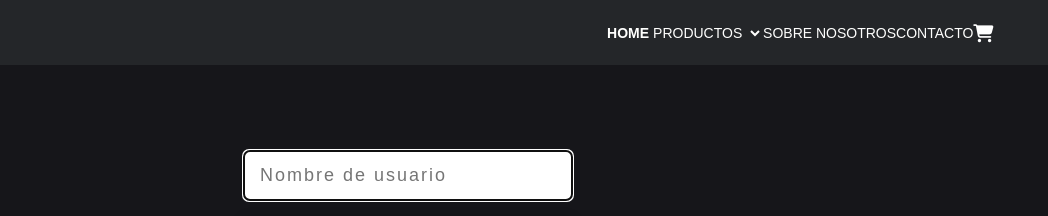
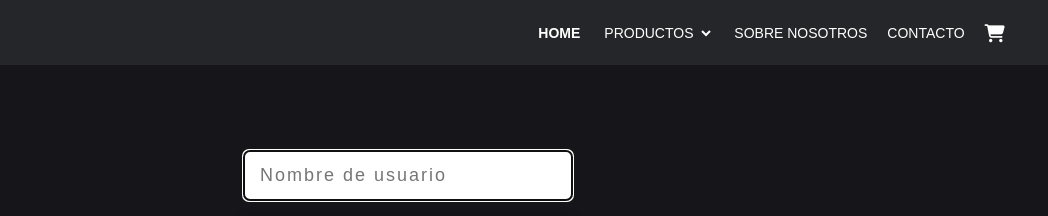
Before and after one commit to Hangar5/HOME.DECO, a plain HTML site: page login.html in a window 1280 px wide. Shown: the top 216 px of the page, 232-1280 px from the left. Drawn offline with nearby package versions, Linux system fonts and the light colour scheme; a web font is replaced by a local one.

Commit message:
HOME.DECO

```diff
--- a/assets/css/login.css
+++ b/assets/css/login.css
@@ -32,6 +32,7 @@ body{
     display: flex;
     align-items: center;
     justify-content: center;
+    gap: 20px;
 }
 
 #header .navbar__img img{
@@ -114,6 +115,7 @@ select option[disabled] {
 
 .cart-label{
     margin-top: 3px;
+    width: 25px;
 }
 
 /*OCULTAR BARRA DE SCROLL DEL CARRITO*/
```
